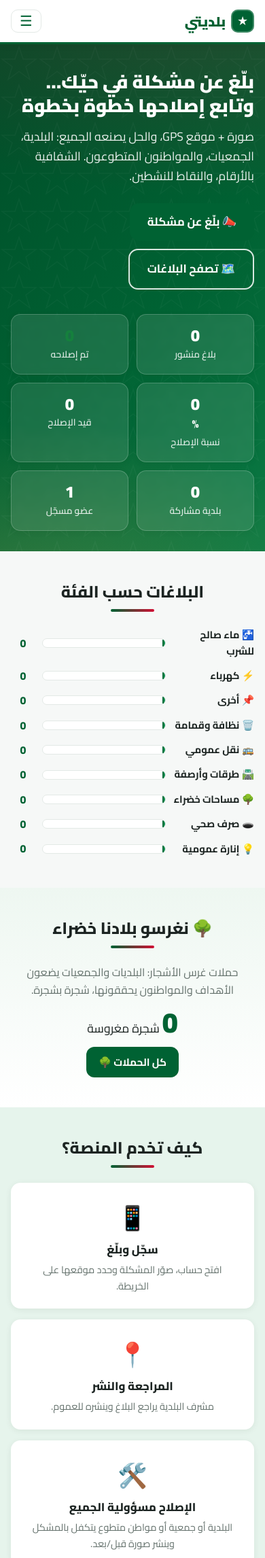
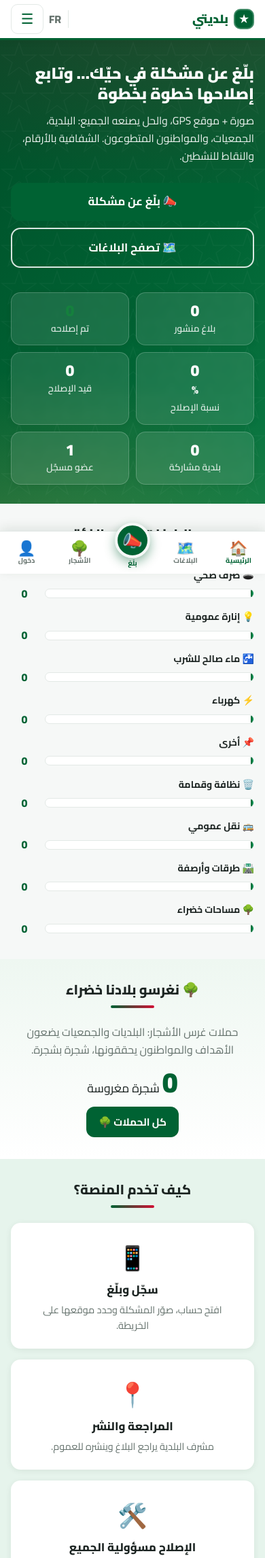
Before and after one commit to Aminethalaa/Ilovebladi, a PHP site: page / in a window 390 px wide. Shown: the top 2292 px of the page at 68% size. Run offline with PHP 8.4, Linux system fonts and the light colour scheme; data comes from the database, SQL or seed files in the repository; tables that the repository leaves empty hold one stand-in row (values such as "Sample post").

Commit message:
Enhance mobile UI/UX: app-style bottom navigation and touch polish
Add a fixed bottom tab bar on mobile (home, complaints map, trees,
dashboard/login) with an elevated central action button that adapts to
the role: report a problem for citizens/associations and guests, send a
push notification for admins. Active tab highlighting, iPhone safe-area
padding, and the install button repositioned above the bar.

Move the notification bell and language switcher out of the hamburger
menu into an always-visible top-bar cluster, and show the bell to every
logged-in role (admins receive fix-validation notifications too).

Mobile polish: complaint action cards (confirm the fix, take charge,
submit fix, admin validation) now appear above the photos on small
screens via display:contents ordering; tabs and filter bars scroll
horizontally instead of wrapping; category bars stack their labels;
44px+ touch targets; slimmer sticky header; tighter stat grids, maps
and typography; full-width hero buttons.

Co-Authored-By: Claude Fable 5 <noreply@anthropic.com>
Claude-Session: https://claude.ai/code/session_0122c5yFm959WGXBhfVy18oK

```diff
--- a/assets/css/style.css
+++ b/assets/css/style.css
@@ -61,9 +61,13 @@ h1, h2, h3 { line-height: 1.3; font-weight: 800; }
   background: var(--red); color: #fff; font-size: 0.65rem; font-weight: 800;
   border-radius: 999px; padding: 0 5px; line-height: 1.5;
 }
-.lang-switch { border-inline-start: 1px solid var(--line); padding-inline-start: 10px; margin-inline-start: 6px; }
+.topbar-side { display: flex; align-items: center; gap: 8px; }
+.lang-switch { border-inline-start: 1px solid var(--line); padding-inline-start: 10px; }
 .lang-switch a { font-weight: 800; color: var(--muted); }
 .nav-toggle { display: none; background: none; border: 1px solid var(--line); border-radius: 10px; font-size: 1.3rem; padding: 4px 12px; cursor: pointer; color: var(--green); }
+
+/* ---------- bottom navigation (mobile app style) ---------- */
+.bottomnav { display: none; }
 
 /* ---------- buttons, chips, badges ---------- */
 .btn {
@@ -417,18 +421,101 @@ input[type='file'] { padding: 8px; background: var(--green-light); border-style:
   .cat-bar { grid-template-columns: 120px 1fr 36px; }
 }
 @media (max-width: 700px) {
-  .nav-toggle { display: block; }
+  body { padding-bottom: calc(66px + env(safe-area-inset-bottom, 0px)); }
+
+  /* -- slimmer top bar, dropdown menu -- */
+  .topbar-inner { min-height: 56px; }
+  .brand { font-size: 1.1rem; }
+  .brand-mark { width: 30px; height: 30px; }
+  .nav-toggle { display: block; min-height: 44px; min-width: 48px; }
+  .nav-bell { font-size: 1.2rem; padding: 8px; }
   .mainnav {
     display: none; position: absolute; top: 100%; inset-inline: 0;
     background: var(--card); flex-direction: column; align-items: stretch;
-    padding: 12px 16px 18px; box-shadow: 0 12px 20px rgba(0,0,0,0.12);
+    padding: 10px 14px 16px; box-shadow: 0 12px 20px rgba(0,0,0,0.12);
     border-bottom: 3px solid var(--green);
   }
   .mainnav.open { display: flex; }
-  .lang-switch { border: none; padding: 8px 12px; margin: 0; }
+  .mainnav a { padding: 13px 14px; font-size: 1.02rem; border-bottom: 1px solid var(--bg); }
+  .mainnav a:last-child { border-bottom: none; }
+
+  /* -- bottom navigation -- */
+  .bottomnav {
+    display: grid; grid-template-columns: repeat(5, 1fr);
+    position: fixed; bottom: 0; inset-inline: 0; z-index: 1100;
+    background: var(--card); border-top: 1px solid var(--line);
+    box-shadow: 0 -4px 16px rgba(0, 40, 20, 0.10);
+    padding-bottom: env(safe-area-inset-bottom, 0px);
+  }
+  .bottomnav a {
+    display: flex; flex-direction: column; align-items: center; justify-content: center;
+    gap: 2px; min-height: 62px; color: var(--muted); font-weight: 700;
+  }
+  .bottomnav a.on { color: var(--green); }
+  .bn-ico { font-size: 1.35rem; line-height: 1; }
+  .bn-label { font-size: 0.64rem; line-height: 1.1; max-width: 100%; overflow: hidden; text-overflow: ellipsis; white-space: nowrap; }
+  .bn-fab-wrap { position: relative; }
+  .bn-fab {
+    display: grid; place-items: center;
+    width: 52px; height: 52px; border-radius: 50%;
+    background: var(--green); color: #fff; font-size: 1.5rem;
+    margin-top: -22px; box-shadow: 0 6px 16px rgba(0, 98, 51, 0.45);
+    border: 4px solid var(--bg);
+  }
+  .bn-fab-wrap .bn-label { color: var(--green); }
+  .install-btn { bottom: calc(78px + env(safe-area-inset-bottom, 0px)); }
+
+  /* -- layout & typography -- */
   .field-row { grid-template-columns: 1fr; }
-  .hero { padding-block: 38px 30px; }
-  .hero-stats { grid-template-columns: repeat(2, 1fr); }
-  .stat-num { font-size: 1.5rem; }
-  .page-head h1 { font-size: 1.3rem; }
+  .hero { padding-block: 34px 28px; }
+  .hero h1 { font-size: 1.45rem; }
+  .hero-sub { font-size: 0.98rem; }
+  .hero-cta { gap: 10px; }
+  .hero-cta .btn { flex: 1 1 auto; justify-content: center; }
+  .hero-stats { grid-template-columns: repeat(2, 1fr); gap: 10px; }
+  .stat-row { grid-template-columns: repeat(2, 1fr); gap: 10px; }
+  .stat-card { padding: 13px 10px; }
+  .stat-num { font-size: 1.45rem; }
+  .page { padding-block: 20px 40px; }
+  .page-head h1 { font-size: 1.25rem; }
+  .section { padding-block: 32px; }
+  .section-title { font-size: 1.25rem; }
+  .card-pad { padding: 16px; }
+
+  /* -- horizontally scrollable tabs & filters (no wrap) -- */
+  .tabs { flex-wrap: nowrap; overflow-x: auto; -webkit-overflow-scrolling: touch; padding-bottom: 4px; scrollbar-width: none; }
+  .tabs::-webkit-scrollbar { display: none; }
+  .tabs a { white-space: nowrap; flex-shrink: 0; }
+  .filters { flex-wrap: nowrap; overflow-x: auto; -webkit-overflow-scrolling: touch; scrollbar-width: none; }
+  .filters::-webkit-scrollbar { display: none; }
+  .filters select { min-width: 140px; flex-shrink: 0; }
+  .filters .btn { flex-shrink: 0; }
+
+  /* -- category bars: label above bar -- */
+  .cat-bar { grid-template-columns: 1fr 40px; row-gap: 2px; }
+  .cat-bar-label { grid-column: 1 / -1; font-size: 0.88rem; }
+
+  /* -- maps -- */
+  .browse-map { height: 300px; }
+  .pick-map { height: 260px; }
+  .mini-map { height: 220px; }
+
+  /* -- detail pages: action cards jump above the photos -- */
+  .detail-grid { display: flex; flex-direction: column; }
+  .detail-grid aside { display: contents; }
+  .detail-grid .action-card { order: -1; margin-block: 0; }
+  .detail-head { flex-direction: column; }
+  .detail-actions { flex-direction: row; flex-wrap: wrap; }
+  .detail-actions form { flex: 1; }
+  .detail-actions .btn { width: 100%; }
+
+  /* -- lists & touch targets -- */
+  .thumb { width: 54px; height: 54px; }
+  .list-item { padding: 11px 13px; }
+  .btn { min-height: 44px; }
+  .btn-sm { min-height: 36px; }
+  input, select, textarea { padding: 12px 14px; }
+  .type-toggle .type-opt, .cat-opt { min-height: 48px; }
+  .before-after figcaption { font-size: 0.7rem; }
+  .footer-inner { flex-direction: column; gap: 14px; padding-block: 24px; }
 }
--- a/includes/lang/ar.php
+++ b/includes/lang/ar.php
@@ -339,6 +339,9 @@ return [
 
     // PWA + Push
     'pwa_install' => 'ثبّت التطبيق',
+    'bn_trees' => 'الأشجار',
+    'bn_report' => 'بلّغ',
+    'bn_notify' => 'إشعار',
     'push_card_title' => 'فعّل إشعارات الهاتف',
     'push_card_sub' => 'استقبل إشعارًا فوريًا على جهازك عند نشر بلاغك أو إصلاحه أو وصول إعلانات البلدية — حتى والتطبيق مغلق.',
     'push_enable_btn' => 'تفعيل الإشعارات 🔔',
--- a/includes/lang/fr.php
+++ b/includes/lang/fr.php
@@ -339,6 +339,9 @@ return [
 
     // PWA + Push
     'pwa_install' => "Installer l'application",
+    'bn_trees' => 'Arbres',
+    'bn_report' => 'Signaler',
+    'bn_notify' => 'Notifier',
     'push_card_title' => 'Activez les notifications',
     'push_card_sub' => "Recevez une notification instantanée sur votre appareil quand votre signalement est publié ou réparé, ou pour les annonces de la commune — même application fermée.",
     'push_enable_btn' => 'Activer les notifications 🔔',
--- a/includes/layout/footer.php
+++ b/includes/layout/footer.php
@@ -14,6 +14,47 @@
   <div class="footer-bottom"><?= e(app_name()) ?> © <?= date('Y') ?> 🇩🇿</div>
 </footer>
 <button id="installBtn" class="install-btn" hidden>📲 <?= e(t('pwa_install')) ?></button>
+<?php
+// Mobile bottom navigation (app-style). Active section from the current script.
+$bnScript = $_SERVER['SCRIPT_NAME'] ?? '';
+$bnSect = 'home';
+if (strpos($bnScript, 'complaint') !== false) $bnSect = 'complaints';
+if (strpos($bnScript, 'tree') !== false) $bnSect = 'trees';
+if (strpos($bnScript, 'leaderboard') !== false) $bnSect = 'lb';
+if (strpos($bnScript, '/dashboard/') !== false || strpos($bnScript, '/admin/') !== false
+    || strpos($bnScript, '/superadmin/') !== false) $bnSect = 'me';
+$bnMe = current_user();
+if ($bnMe && in_array($bnMe['role'], ['admin', 'superadmin'], true)) {
+    $bnFabUrl = url('admin/notify.php');
+    $bnFabIcon = '📣';
+    $bnFabLabel = t('bn_notify');
+} elseif ($bnMe) {
+    $bnFabUrl = url('dashboard/new-complaint.php');
+    $bnFabIcon = '📣';
+    $bnFabLabel = t('bn_report');
+} else {
+    $bnFabUrl = url('register.php');
+    $bnFabIcon = '📣';
+    $bnFabLabel = t('bn_report');
+}
+?>
+<nav class="bottomnav">
+  <a class="<?= $bnSect === 'home' ? 'on' : '' ?>" href="<?= e(url('index.php')) ?>">
+    <span class="bn-ico">🏠</span><span class="bn-label"><?= e(t('nav_home')) ?></span></a>
+  <a class="<?= $bnSect === 'complaints' ? 'on' : '' ?>" href="<?= e(url('complaints.php')) ?>">
+    <span class="bn-ico">🗺️</span><span class="bn-label"><?= e(t('nav_complaints')) ?></span></a>
+  <a class="bn-fab-wrap" href="<?= e($bnFabUrl) ?>">
+    <span class="bn-fab"><?= $bnFabIcon ?></span><span class="bn-label"><?= e($bnFabLabel) ?></span></a>
+  <a class="<?= $bnSect === 'trees' ? 'on' : '' ?>" href="<?= e(url('trees.php')) ?>">
+    <span class="bn-ico">🌳</span><span class="bn-label"><?= e(t('bn_trees')) ?></span></a>
+  <?php if ($bnMe): ?>
+  <a class="<?= $bnSect === 'me' ? 'on' : '' ?>" href="<?= e(url(role_home($bnMe))) ?>">
+    <span class="bn-ico">👤</span><span class="bn-label"><?= e(t('nav_dashboard')) ?></span></a>
+  <?php else: ?>
+  <a class="<?= $bnSect === 'me' ? 'on' : '' ?>" href="<?= e(url('login.php')) ?>">
+    <span class="bn-ico">👤</span><span class="bn-label"><?= e(t('nav_login')) ?></span></a>
+  <?php endif; ?>
+</nav>
 <script src="<?= e(url('assets/js/app.js')) ?>"></script>
 </body>
 </html>
--- a/includes/layout/header.php
+++ b/includes/layout/header.php
@@ -14,7 +14,7 @@ $langSwitch = function (string $to): string {
 <html lang="<?= lang() ?>" dir="<?= is_rtl() ? 'rtl' : 'ltr' ?>">
 <head>
 <meta charset="UTF-8">
-<meta name="viewport" content="width=device-width, initial-scale=1">
+<meta name="viewport" content="width=device-width, initial-scale=1, viewport-fit=cover">
 <title><?= e($page_title ?? '') ?> — <?= e(app_name()) ?></title>
 <link rel="preconnect" href="https://fonts.googleapis.com">
 <link rel="preconnect" href="https://fonts.gstatic.com" crossorigin>
@@ -47,15 +47,17 @@ $langSwitch = function (string $to): string {
       <a href="<?= e(url('leaderboard.php')) ?>"><?= e(t('nav_leaderboard')) ?></a>
       <?php if ($me): ?>
         <a href="<?= e(url(role_home($me))) ?>" class="nav-strong"><?= e(t('nav_dashboard')) ?></a>
-        <?php if (in_array($me['role'], ['citizen', 'association'], true)): ?>
-          <a class="nav-bell" href="<?= e(url('dashboard/notifications.php')) ?>" title="<?= e(t('nav_notifications')) ?>">
-            🔔<?php if ($unread): ?><span class="bell-count"><?= $unread > 9 ? '9+' : $unread ?></span><?php endif; ?>
-          </a>
-        <?php endif; ?>
         <a href="<?= e(url('logout.php')) ?>" class="nav-muted"><?= e(t('nav_logout')) ?></a>
       <?php else: ?>
         <a href="<?= e(url('login.php')) ?>"><?= e(t('nav_login')) ?></a>
         <a href="<?= e(url('register.php')) ?>" class="btn btn-sm btn-primary"><?= e(t('nav_register')) ?></a>
+      <?php endif; ?>
+    </nav>
+    <div class="topbar-side">
+      <?php if ($me): ?>
+      <a class="nav-bell" href="<?= e(url('dashboard/notifications.php')) ?>" title="<?= e(t('nav_notifications')) ?>">
+        🔔<?php if ($unread): ?><span class="bell-count"><?= $unread > 9 ? '9+' : $unread ?></span><?php endif; ?>
+      </a>
       <?php endif; ?>
       <span class="lang-switch">
         <?php if (lang() === 'ar'): ?>
@@ -64,8 +66,8 @@ $langSwitch = function (string $to): string {
           <a href="<?= $langSwitch('ar') ?>">عربية</a>
         <?php endif; ?>
       </span>
-    </nav>
-    <button class="nav-toggle" id="navToggle" aria-label="menu">☰</button>
+      <button class="nav-toggle" id="navToggle" aria-label="menu">☰</button>
+    </div>
   </div>
 </header>
 <main>
```
